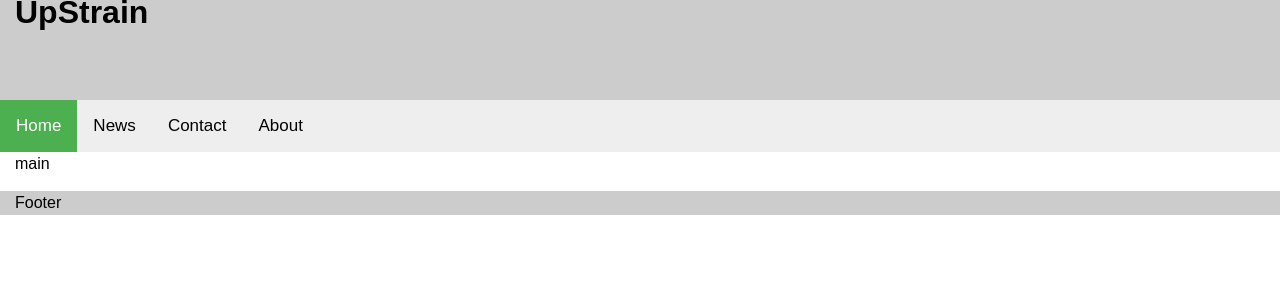
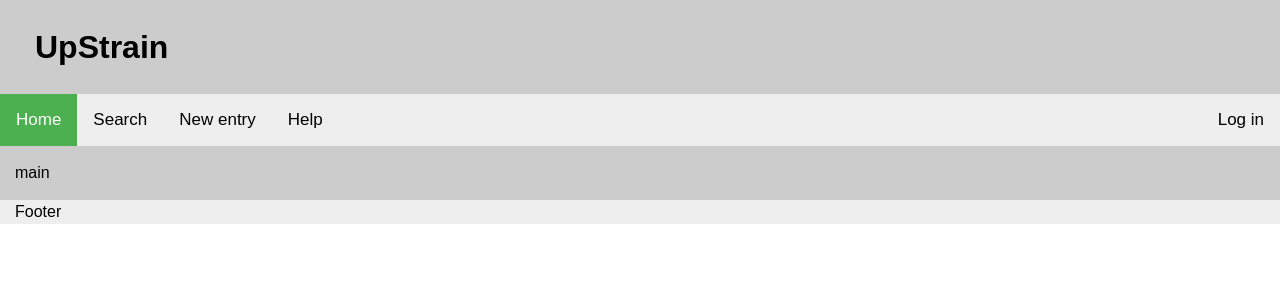
Before and after one commit to emos8710/Project-X, a PHP site: page / in a window 1280 px wide. Shown: the top 300 px of the page. Run offline with PHP 8.4, Linux system fonts and the light colour scheme.

Commit message:
no message

```diff
--- a/HTML och CSS/index.html
+++ b/HTML och CSS/index.html
@@ -8,23 +8,27 @@
 </head>
 
 <body>
+	<!-- Site header -->
 	<header>
 		<div class="innertube">
 			<h1>UpStrain</h1>
 		</div>
 	</header>
-
+	<!-- Navigation bar -->
 	<nav class="navigation">
 		<a class="active" href="#home">Home</a>
-		<a href="#news">News</a>
-		<a href="#contact">Contact</a>
-		<a href="#about">About</a>
+		<a href="#news">Search</a>
+		<a href="#contact">New entry</a>
+		<a href="#about">Help</a>
+		<a class="login" href="#login">Log in</a>
 	</nav>
+	<!-- Main content goes here -->
 	<main>
 		<div class="innertube">
 			<p>main</p>
 		</div>
 	</main>
+	<!-- Site footer -->
 	<footer>
 			<div class="innertube">
 				<p>Footer</p>
--- a/HTML och CSS/upstrain.css
+++ b/HTML och CSS/upstrain.css
@@ -15,20 +15,20 @@ p {
 }
 
 header {
-	height: 100px;
 	background: #ccc;
-	margin: 0;
+	padding: 20px;
 }
 
 main {
 	width: 100%;
 	float: left;
 	overflow: auto;
+	background: #ccc;
 }
 
 footer {
 	clear: both;
-	background: #ccc;
+	background: #eee;
 }
 
 .navigation {
@@ -56,10 +56,12 @@ footer {
     background-color: #4CAF50;
     color: white;
 }
+.navigation a.login {
+	float: right;
+}
 
 .innertube {
 	/* Padding for content */
 	margin: 15px;
-	margin-top: 0;
 
 }
```
